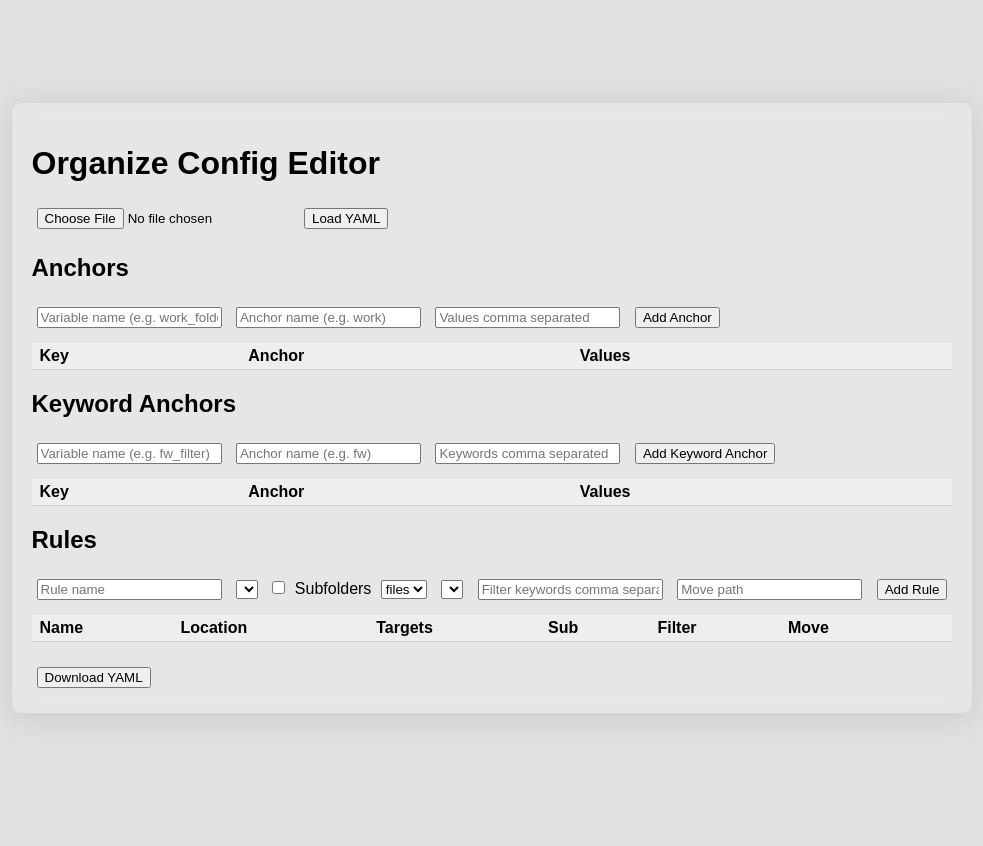
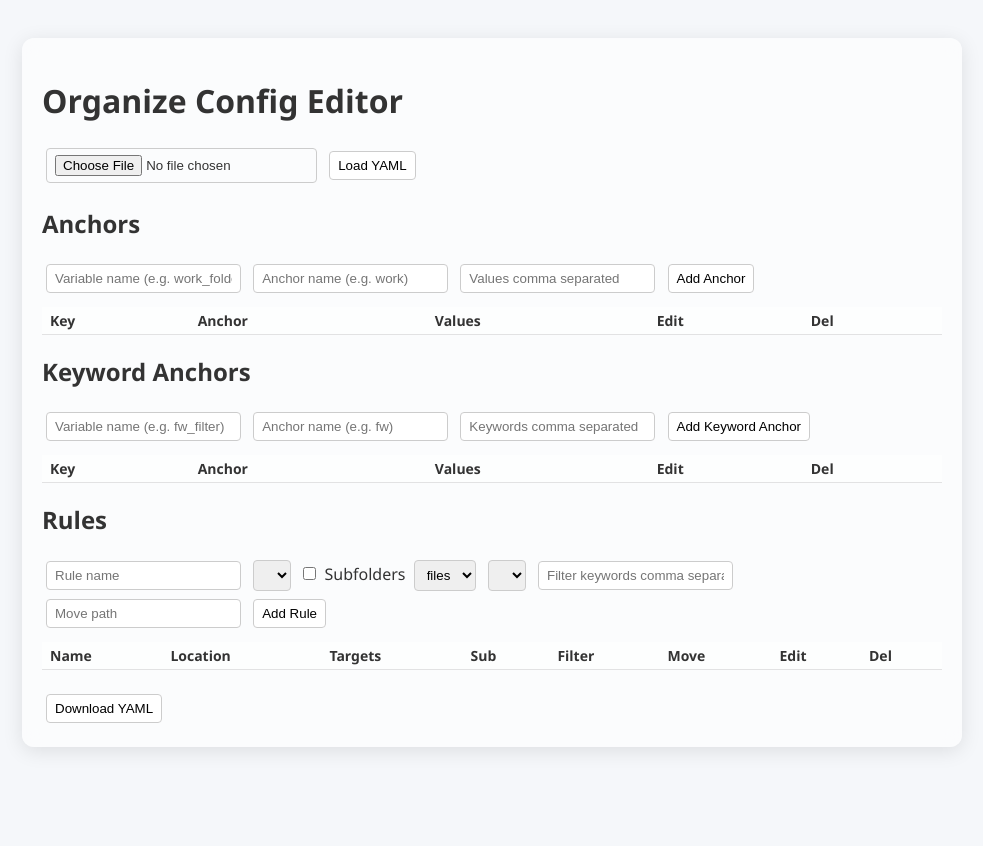
Before and after one commit to hunseop/organize_config_editor, a Flask app: page / in a window 1280 px wide. Shown: the whole page, without its empty margins (148-1131 px from the left). Before the commit the page ends 716 px from the top, so only its background shows below. Run offline with Flask 3, Linux system fonts and the light colour scheme; lists and menus that the app fills with data are empty.

Commit message:
Add editing features and lighten UI

```diff
--- a/organize_web/static/app.js
+++ b/organize_web/static/app.js
@@ -1,6 +1,9 @@
 let anchors = [];
 let keywordAnchors = [];
 let rules = [];
+let anchorEdit = -1;
+let kwEdit = -1;
+let ruleEdit = -1;
 
 function updateAnchorList() {
   const tbody = document.querySelector('#anchor-table tbody');
@@ -8,12 +11,18 @@ function updateAnchorList() {
   anchors.forEach((a, idx) => {
     const tr = document.createElement('tr');
     tr.innerHTML = `<td>${a.key}</td><td>&${a.name}</td><td>${a.values.join(', ')}</td>`;
-    const tdBtn = document.createElement('td');
-    const btn = document.createElement('button');
-    btn.textContent = 'X';
-    btn.onclick = () => { anchors.splice(idx,1); updateAnchorList(); updateRuleList(); };
-    tdBtn.appendChild(btn);
-    tr.appendChild(tdBtn);
+    const tdEdit = document.createElement('td');
+    const edit = document.createElement('button');
+    edit.textContent = 'Edit';
+    edit.onclick = () => editAnchor(idx);
+    tdEdit.appendChild(edit);
+    const tdDel = document.createElement('td');
+    const del = document.createElement('button');
+    del.textContent = 'X';
+    del.onclick = () => { anchors.splice(idx,1); updateAnchorList(); updateRuleList(); };
+    tdDel.appendChild(del);
+    tr.appendChild(tdEdit);
+    tr.appendChild(tdDel);
     tbody.appendChild(tr);
   });
 
@@ -32,11 +41,26 @@ function addAnchor() {
   const name = document.getElementById('anchor-name').value.trim();
   const values = document.getElementById('anchor-values').value.split(',').map(v => v.trim()).filter(v => v);
   if (!key || !name || values.length === 0) return;
-  anchors.push({ key, name, values });
+  if (anchorEdit !== -1) {
+    anchors[anchorEdit] = { key, name, values };
+    anchorEdit = -1;
+    document.getElementById('add-anchor-btn').textContent = 'Add Anchor';
+  } else {
+    anchors.push({ key, name, values });
+  }
   document.getElementById('anchor-key').value = '';
   document.getElementById('anchor-name').value = '';
   document.getElementById('anchor-values').value = '';
   updateAnchorList();
+}
+
+function editAnchor(idx) {
+  const a = anchors[idx];
+  document.getElementById('anchor-key').value = a.key;
+  document.getElementById('anchor-name').value = a.name;
+  document.getElementById('anchor-values').value = a.values.join(', ');
+  anchorEdit = idx;
+  document.getElementById('add-anchor-btn').textContent = 'Update Anchor';
 }
 
 function updateKeywordAnchorList() {
@@ -45,12 +69,18 @@ function updateKeywordAnchorList() {
   keywordAnchors.forEach((a, idx) => {
     const tr = document.createElement('tr');
     tr.innerHTML = `<td>${a.key}</td><td>&${a.name}</td><td>${a.values.join(', ')}</td>`;
-    const tdBtn = document.createElement('td');
-    const btn = document.createElement('button');
-    btn.textContent = 'X';
-    btn.onclick = () => { keywordAnchors.splice(idx,1); updateKeywordAnchorList(); updateRuleFilterAnchors(); };
-    tdBtn.appendChild(btn);
-    tr.appendChild(tdBtn);
+    const tdEdit = document.createElement('td');
+    const edit = document.createElement('button');
+    edit.textContent = 'Edit';
+    edit.onclick = () => editKeywordAnchor(idx);
+    tdEdit.appendChild(edit);
+    const tdDel = document.createElement('td');
+    const del = document.createElement('button');
+    del.textContent = 'X';
+    del.onclick = () => { keywordAnchors.splice(idx,1); updateKeywordAnchorList(); updateRuleFilterAnchors(); };
+    tdDel.appendChild(del);
+    tr.appendChild(tdEdit);
+    tr.appendChild(tdDel);
     tbody.appendChild(tr);
   });
   updateRuleFilterAnchors();
@@ -61,11 +91,26 @@ function addKeywordAnchor() {
   const name = document.getElementById('kw-name').value.trim();
   const values = document.getElementById('kw-values').value.split(',').map(v => v.trim()).filter(v => v);
   if (!key || !name || values.length === 0) return;
-  keywordAnchors.push({ key, name, values });
+  if (kwEdit !== -1) {
+    keywordAnchors[kwEdit] = { key, name, values };
+    kwEdit = -1;
+    document.getElementById('add-kw-btn').textContent = 'Add Keyword Anchor';
+  } else {
+    keywordAnchors.push({ key, name, values });
+  }
   document.getElementById('kw-key').value = '';
   document.getElementById('kw-name').value = '';
   document.getElementById('kw-values').value = '';
   updateKeywordAnchorList();
+}
+
+function editKeywordAnchor(idx) {
+  const a = keywordAnchors[idx];
+  document.getElementById('kw-key').value = a.key;
+  document.getElementById('kw-name').value = a.name;
+  document.getElementById('kw-values').value = a.values.join(', ');
+  kwEdit = idx;
+  document.getElementById('add-kw-btn').textContent = 'Update Keyword Anchor';
 }
 
 function updateRuleFilterAnchors() {
@@ -87,12 +132,18 @@ function updateRuleList() {
     const filterText = r.filter_anchor ? `*${r.filter_anchor}` : r.filter.join(', ');
     tr.innerHTML = `<td>${r.name}</td><td>*${r.location}</td><td>${r.targets}</td>` +
       `<td>${r.subfolders ? '✓' : ''}</td><td>${filterText}</td><td>${r.move}</td>`;
-    const tdBtn = document.createElement('td');
-    const btn = document.createElement('button');
-    btn.textContent = 'X';
-    btn.onclick = () => { rules.splice(idx,1); updateRuleList(); };
-    tdBtn.appendChild(btn);
-    tr.appendChild(tdBtn);
+    const tdEdit = document.createElement('td');
+    const edit = document.createElement('button');
+    edit.textContent = 'Edit';
+    edit.onclick = () => editRule(idx);
+    tdEdit.appendChild(edit);
+    const tdDel = document.createElement('td');
+    const del = document.createElement('button');
+    del.textContent = 'X';
+    del.onclick = () => { rules.splice(idx,1); updateRuleList(); };
+    tdDel.appendChild(del);
+    tr.appendChild(tdEdit);
+    tr.appendChild(tdDel);
     tbody.appendChild(tr);
   });
 }
@@ -106,11 +157,30 @@ function addRule() {
   const filter = document.getElementById('rule-filter').value.split(',').map(v => v.trim()).filter(v => v);
   const move = document.getElementById('rule-move').value.trim();
   if (!name || !move) return;
-  rules.push({ name, location, subfolders, targets, filter, filter_anchor: filterAnchor, move });
+  if (ruleEdit !== -1) {
+    rules[ruleEdit] = { name, location, subfolders, targets, filter, filter_anchor: filterAnchor, move };
+    ruleEdit = -1;
+    document.getElementById('add-rule-btn').textContent = 'Add Rule';
+  } else {
+    rules.push({ name, location, subfolders, targets, filter, filter_anchor: filterAnchor, move });
+  }
   document.getElementById('rule-name').value = '';
   document.getElementById('rule-filter').value = '';
   document.getElementById('rule-move').value = '';
   updateRuleList();
+}
+
+function editRule(idx) {
+  const r = rules[idx];
+  document.getElementById('rule-name').value = r.name;
+  document.getElementById('rule-location').value = r.location;
+  document.getElementById('rule-subfolders').checked = r.subfolders;
+  document.getElementById('rule-targets').value = r.targets;
+  document.getElementById('rule-filter-anchor').value = r.filter_anchor || '';
+  document.getElementById('rule-filter').value = r.filter.join(', ');
+  document.getElementById('rule-move').value = r.move;
+  ruleEdit = idx;
+  document.getElementById('add-rule-btn').textContent = 'Update Rule';
 }
 
 function downloadYaml() {
--- a/organize_web/static/style.css
+++ b/organize_web/static/style.css
@@ -1,18 +1,21 @@
 body {
-  background: #e0e0e0;
-  font-family: sans-serif;
+  background: #f5f7fa;
+  font-family: 'Segoe UI', Arial, sans-serif;
   height: 100vh;
   display: flex;
-  align-items: center;
+  align-items: flex-start;
   justify-content: center;
+  padding-top: 30px;
+  color: #333;
 }
 
 .container {
+  width: 900px;
   padding: 20px;
-  border-radius: 10px;
+  border-radius: 12px;
   backdrop-filter: blur(10px);
-  background: rgba(255, 255, 255, 0.2);
-  box-shadow: 0 4px 30px rgba(0, 0, 0, 0.1);
+  background: rgba(255, 255, 255, 0.6);
+  box-shadow: 0 4px 20px rgba(0, 0, 0, 0.1);
 }
 
 section {
@@ -20,7 +23,15 @@ section {
 }
 
 input, select, button {
-  margin: 5px;
+  margin: 4px;
+  padding: 6px 8px;
+  border-radius: 4px;
+  border: 1px solid #ccc;
+}
+
+button {
+  cursor: pointer;
+  background: rgba(255,255,255,0.8);
 }
 
 table {
@@ -32,7 +43,8 @@ th, td {
   padding: 4px 8px;
   border-bottom: 1px solid rgba(0,0,0,0.1);
   text-align: left;
+  font-size: 14px;
 }
 th {
-  background: rgba(255,255,255,0.3);
+  background: rgba(255,255,255,0.5);
 }
--- a/organize_web/templates/index.html
+++ b/organize_web/templates/index.html
@@ -20,10 +20,10 @@
       <input id="anchor-key" placeholder="Variable name (e.g. work_folders)" />
       <input id="anchor-name" placeholder="Anchor name (e.g. work)" />
       <input id="anchor-values" placeholder="Values comma separated" />
-      <button onclick="addAnchor()">Add Anchor</button>
+      <button id="add-anchor-btn" onclick="addAnchor()">Add Anchor</button>
       <table id="anchor-table">
         <thead>
-          <tr><th>Key</th><th>Anchor</th><th>Values</th><th></th></tr>
+          <tr><th>Key</th><th>Anchor</th><th>Values</th><th>Edit</th><th>Del</th></tr>
         </thead>
         <tbody></tbody>
       </table>
@@ -34,10 +34,10 @@
       <input id="kw-key" placeholder="Variable name (e.g. fw_filter)" />
       <input id="kw-name" placeholder="Anchor name (e.g. fw)" />
       <input id="kw-values" placeholder="Keywords comma separated" />
-      <button onclick="addKeywordAnchor()">Add Keyword Anchor</button>
+      <button id="add-kw-btn" onclick="addKeywordAnchor()">Add Keyword Anchor</button>
       <table id="kw-anchor-table">
         <thead>
-          <tr><th>Key</th><th>Anchor</th><th>Values</th><th></th></tr>
+          <tr><th>Key</th><th>Anchor</th><th>Values</th><th>Edit</th><th>Del</th></tr>
         </thead>
         <tbody></tbody>
       </table>
@@ -55,11 +55,11 @@
       <select id="rule-filter-anchor"></select>
       <input id="rule-filter" placeholder="Filter keywords comma separated" />
       <input id="rule-move" placeholder="Move path" />
-      <button onclick="addRule()">Add Rule</button>
+      <button id="add-rule-btn" onclick="addRule()">Add Rule</button>
       <table id="rule-table">
         <thead>
           <tr>
-            <th>Name</th><th>Location</th><th>Targets</th><th>Sub</th><th>Filter</th><th>Move</th><th></th>
+            <th>Name</th><th>Location</th><th>Targets</th><th>Sub</th><th>Filter</th><th>Move</th><th>Edit</th><th>Del</th>
           </tr>
         </thead>
         <tbody></tbody>
```
Also changed, not shown: README.md.
